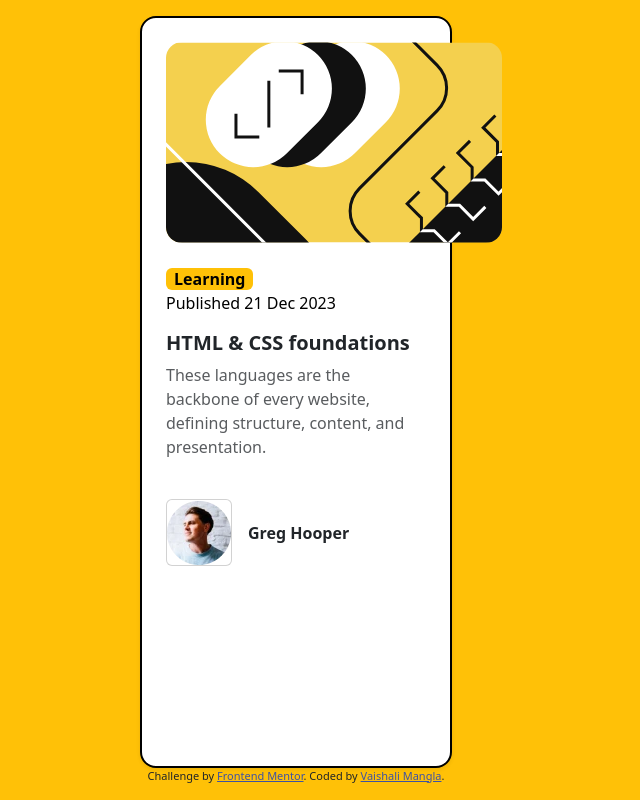
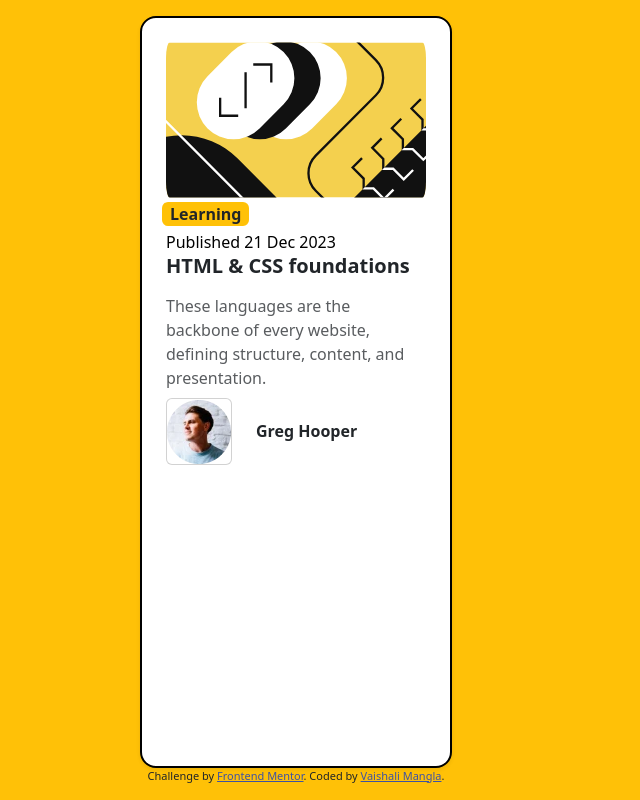
Before and after one commit to vaishalimangla/Bootstrap-blog-preview-card-main, a plain HTML site: page index.html in a window 1280 px wide. Shown: the whole page, without its empty margins (344-984 px from the left). Drawn offline with nearby package versions, Linux system fonts and the light colour scheme.

Commit message:
updating grid

```diff
--- a/index.html
+++ b/index.html
@@ -30,23 +30,26 @@
 
 <body class="d-flex flex-column justify-content-center align-items-center min-vh-100 p-3 bg-warning">
 
-  <div class="flex-grow-1 border border-black border-2 border-primary rounded-4 bg-white shadow-sm p-4 w-25 h-25"
+  <div class="container flex-grow-1 border border-black border-2 border-primary rounded-4 bg-white shadow-sm p-4 w-25 h-25"
     style="box-shadow: 8px 8px 0px #000000ed;">
-    <div>
+    <div class="row">
       <img src="./assets/images/illustration-article.svg" alt="Illustration-article" class="rounded-4" />
     </div>
-    <div class="py-4">
+    <div class=" row py-1 px-2">
 
-      <span class="text-black fw-bold bg-warning rounded-2 px-2"> Learning</span>
-      <p class="text-black"> Published 21 Dec 2023</p>
-      <h5 class="fw-bold">HTML & CSS foundations</h5>
-      <p class="text-muted">These languages are the backbone of every website, defining structure, content, and
+      <span class="col-auto fw-bold bg-warning rounded-2 px-2"> Learning</span>
+    </div>
+    <div class="row">
+      <span class="col-auto text-black"> Published 21 Dec 2023</span>
+      <h5 class="col-auto fw-bold">HTML & CSS foundations</h5>
+    <div class=" row py-1"></div>
+      <span class="col-auto text-muted">These languages are the backbone of every website, defining structure, content, and
         presentation.
-      </p>
+      </span>
     </div>
-    <div class="d-flex align-items-center gap-3">
-      <img src="./assets/images/image-avatar.webp" alt="image-avatar" class="card author_image" />
-      <span class="fw-bold">Greg Hooper</span>
+    <div class=" row d-flex align-items-center  py-2">
+      <div class="col-auto"><img src="./assets/images/image-avatar.webp" alt="image-avatar" class="card author_image" /></div>
+      <div class="col"><span class="fw-bold">Greg Hooper</span></div>
     </div>
 
   </div>
```
